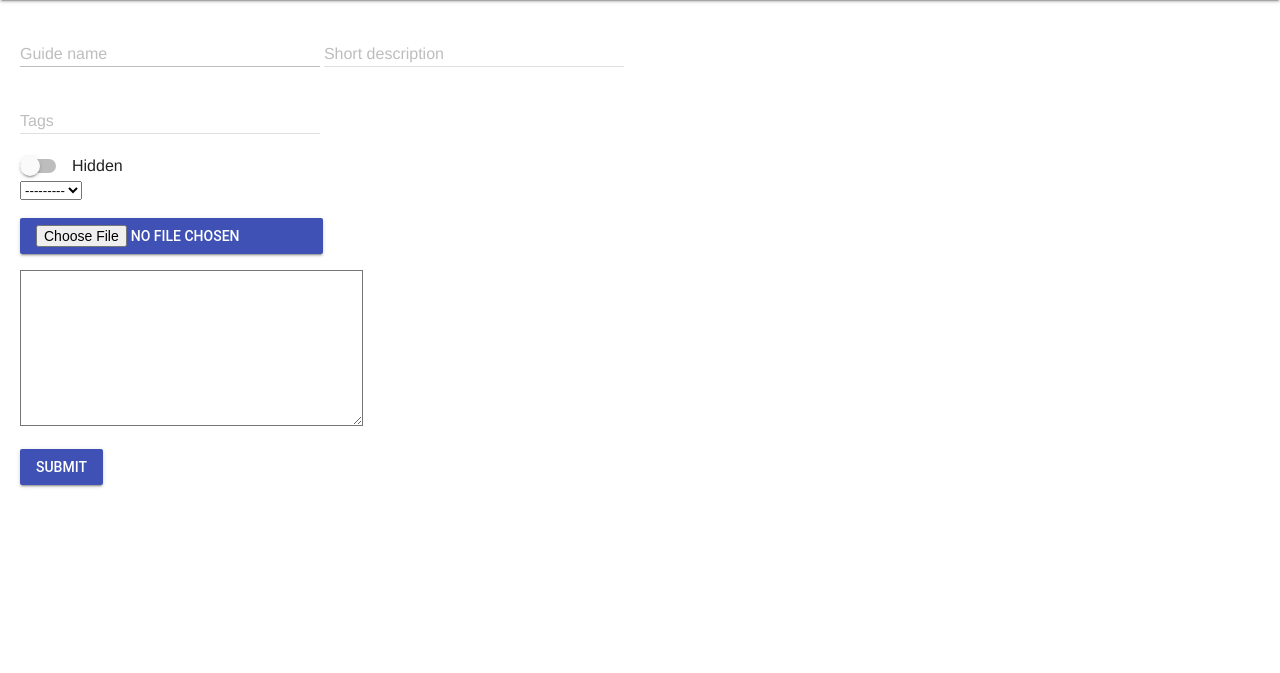
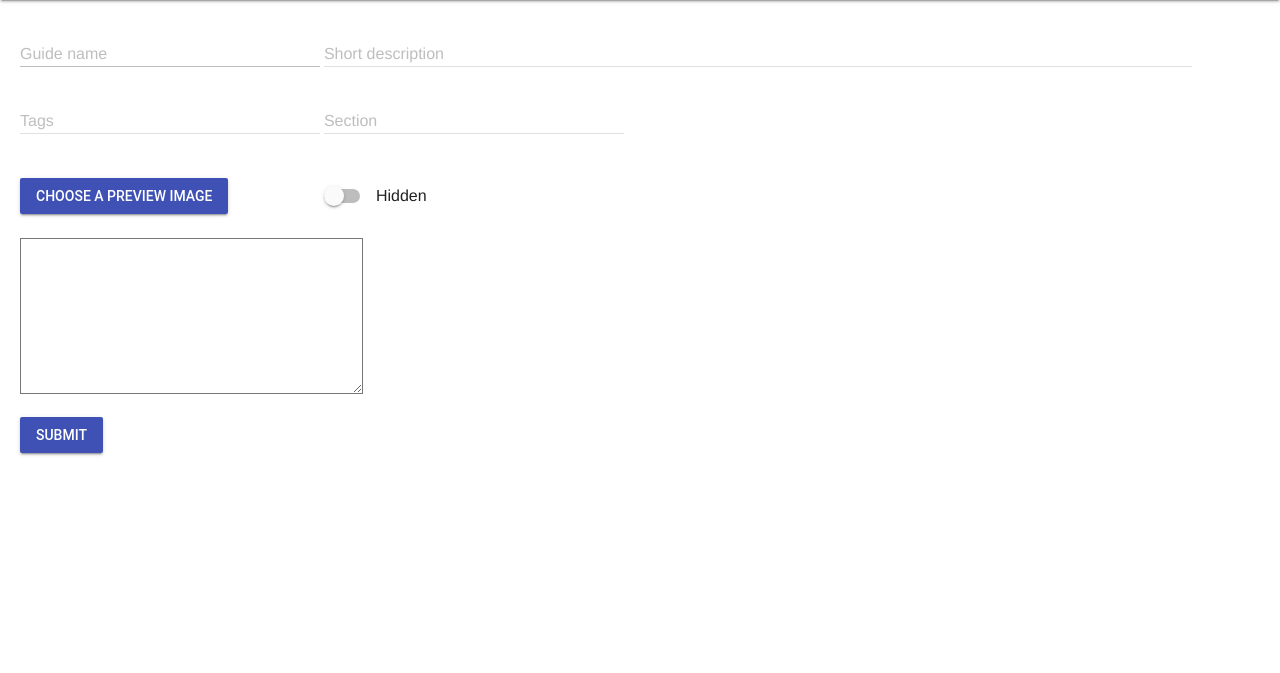
Before and after one commit to DmitriyMaksimovich/guideline, a Django app: page /create_guide/ in a window 1280 px wide. Shown: the part 64-737 px from the top of the page. Run offline with Django 3.2, Linux system fonts and the light colour scheme; the visitor is signed in with stand-in values (Sample User, id 1); data that the repository does not hold is empty; some libraries are stand-ins or nearby versions.

Commit message:
guide creation page, section field now is text field with autocomplete

```diff
--- a/guides/forms.py
+++ b/guides/forms.py
@@ -1,18 +1,30 @@
 from django.forms import ModelForm
-from .models import Guide
+from django.core.exceptions import ObjectDoesNotExist
+from .models import Guide, Section
 
 
 class GuideForm(ModelForm):
     class Meta:
         model = Guide
-        fields = ['section', 'guide_name', 'description', 'preview', 'hidden', 'tags', 'guide_text']
+        fields = ['guide_name', 'description', 'preview', 'hidden', 'tags', 'guide_text']
 
-    def __init__(self, user, *args, **kwargs):
+    def __init__(self, user, section, *args, **kwargs):
         self.user = user
+        self.section = section.capitalize()
         super(GuideForm, self).__init__(*args, **kwargs)
+
+    def get_guide_section(self):
+        try:
+            section_object = Section.objects.get(section_name__iexact=self.section)
+            return section_object
+        except ObjectDoesNotExist:
+            guide_section = Section(section_name=self.section)
+            guide_section.save()
+            return guide_section
 
     def save(self):
         guide = super(GuideForm, self).save(commit=False)
         guide.author = self.user
+        guide.section = self.get_guide_section()
         guide.save()
         return guide
--- a/guides/models.py
+++ b/guides/models.py
@@ -24,3 +24,10 @@ class Guide(models.Model):
 
     def __str__(self):
         return "{} by {}".format(self.guide_name, self.author)
+
+
+class Tag(models.Model):
+    tag = models.CharField(max_length=50)
+
+    def __str__(self):
+        return self.tag
--- a/guides/static/guides/style.css
+++ b/guides/static/guides/style.css
@@ -127,6 +127,10 @@ div.main-sector-1 .guide h3 {
     border-color: #bdbdbd;
 }
 
+div.mdl-textfield_description {
+    width: 70%;
+}
+
 input[type="text"], textarea {
     background: transparent;
 }
@@ -134,3 +138,63 @@ input[type="text"], textarea {
 input:-webkit-autofill {
   -webkit-box-shadow: inset 0 0 0px 9999px white;
 }
+
+.inputfile {
+	width: 0.1px;
+	height: 0.1px;
+	opacity: 0;
+	overflow: hidden;
+	position: absolute;
+	z-index: -1;
+}
+
+.form-hidden {
+    padding-top: 20px;
+    padding-bottom: 20px;
+    width: 150px;
+    margin: 10px 0px;
+    display: inline-block;
+}
+
+.form-preview {
+    padding-top: 20px;
+    padding-bottom: 20px;
+    padding-right: 50px;
+    width: 250px;
+    display: inline-block;
+}
+
+.autocomplete {
+    position: relative;
+    display: inline-block;
+}
+
+.autocomplete-items {
+    padding-top: 0px;
+    position: absolute;
+    box-shadow: 0 3px 6px rgba(0, 0, 0, 0.16), 0 3px 6px rgba(0, 0, 0, 0.23);
+    border-radius: 3px;
+    z-index: 99;
+    top: inherit;
+    left: 0;
+    right: 0;
+}
+
+.autocomplete-items div {
+    padding: 10px 10px 10px 10px;
+    cursor: pointer;
+    background-color: #fff;
+}
+
+.autocomplete-items div:last-child {
+    border-radius: 0px 0px 3px 3px;
+ }
+
+.autocomplete-items div:hover {
+    background-color: #e9e9e9;
+}
+
+.autocomplete-active {
+    background-color: #3f51b5 !important;
+    color: #ffffff;
+}
--- a/guides/templates/guides/guide_creation.html
+++ b/guides/templates/guides/guide_creation.html
@@ -17,34 +17,57 @@
 {% block main %}
 {% load widget_tweaks %}
 <div class="guide_creation">
-    <form action="{% url 'guides:create_guide' %}" method="post" enctype="multipart/form-data">
+    <form action="{% url 'guides:create_guide' %}" method="post" enctype="multipart/form-data" autocomplete="off">
         {% csrf_token %}
         {{ form.media }}
+
         <div class="mdl-textfield mdl-js-textfield">
             {{ form.guide_name|add_class:"mdl-textfield__input" }}
             <label for="{{ form.guide_name.id_for_label }}" class="mdl-textfield__label">Guide name</label>
         </div>
-        <div class="mdl-textfield mdl-js-textfield">
+
+        <div class="mdl-textfield mdl-js-textfield mdl-textfield_description">
             {{ form.description|add_class:"mdl-textfield__input" }}
             <label for="{{ form.description.id_for_label }}" class="mdl-textfield__label">Short description</label>
         </div>
-        <br/>
-        <div class="mdl-textfield mdl-js-textfield">
+
+        <div class="mdl-textfield mdl-js-textfield form-tags">
             {{ form.tags|add_class:"mdl-textfield__input" }}
             <label for="{{ form.tags.id_for_label }}" class="mdl-textfield__label">Tags</label>
         </div>
 
-        <div>
-        <label class="mdl-switch mdl-js-switch mdl-js-ripple-effect" for="{{ form.hidden.id_for_label }}">
-            {{ form.hidden|add_class:"mdl-switch__input" }}
-            <span class="mdl-switch__label">Hidden</span>
-        </label>
+        <div class="autocomplete mdl-textfield mdl-js-textfield form-section">
+            <input type="text" id="section" name="section" class="mdl-textfield__input">
+            <label for="section" class="mdl-textfield__label">Section</label>
         </div>
 
-        <p>{{ form.section }}</p>
-        <p>{{ form.preview|add_class:"mdl-button mdl-js-button mdl-button--raised mdl-button--colored" }}</p>
+        <br />
+
+        <div class="form-preview">
+            {{ form.preview|add_class:"inputfile" }}
+            <label for="{{ form.preview.id_for_label }}" class="mdl-button mdl-js-button mdl-button--raised mdl-button--colored">
+                Choose a preview image
+            </label>
+        </div>
+
+        <div class="form-hidden">
+            <label class="mdl-switch mdl-js-switch mdl-js-ripple-effect" for="{{ form.hidden.id_for_label }}">
+                {{ form.hidden|add_class:"mdl-switch__input" }}
+                <span class="mdl-switch__label">Hidden</span>
+            </label>
+        </div>
+
         <p>{{ form.guide_text }}</p>
+
         <input type="submit" value="Submit" class="mdl-button mdl-js-button mdl-button--raised mdl-button--colored"/>
     </form>
+
+    <!-- Autocomplete for section input -->
+    <script src="{% static 'guides/autocomplete.js' %}"></script>
+    <script>
+        var countries = {{ existing_sections|safe }};
+        autocomplete(document.getElementById("section"), countries);
+    </script>
+
 </div>
 {% endblock %}
--- a/guides/views.py
+++ b/guides/views.py
@@ -77,11 +77,19 @@ class CreateGuideView(generic.edit.FormView):
     def get_form_kwargs(self):
         kwargs = super(CreateGuideView, self).get_form_kwargs()
         kwargs['user'] = self.request.user
+        kwargs['section'] = self.request.POST.get('section', 'other')
         return kwargs
 
     def form_valid(self, form):
         form.save()
         return super(CreateGuideView, self).form_valid(form)
+
+    def get_context_data(self, **kwargs):
+        context = super(CreateGuideView, self).get_context_data(**kwargs)
+        sections_query = Section.objects.all()
+        sections_list = [section.section_name for section in sections_query]
+        context["existing_sections"] = sections_list
+        return context
 
 
 def vote():
```
Also changed, not shown: guides/static/guides/autocomplete.js (added, +96 -0 lines).
